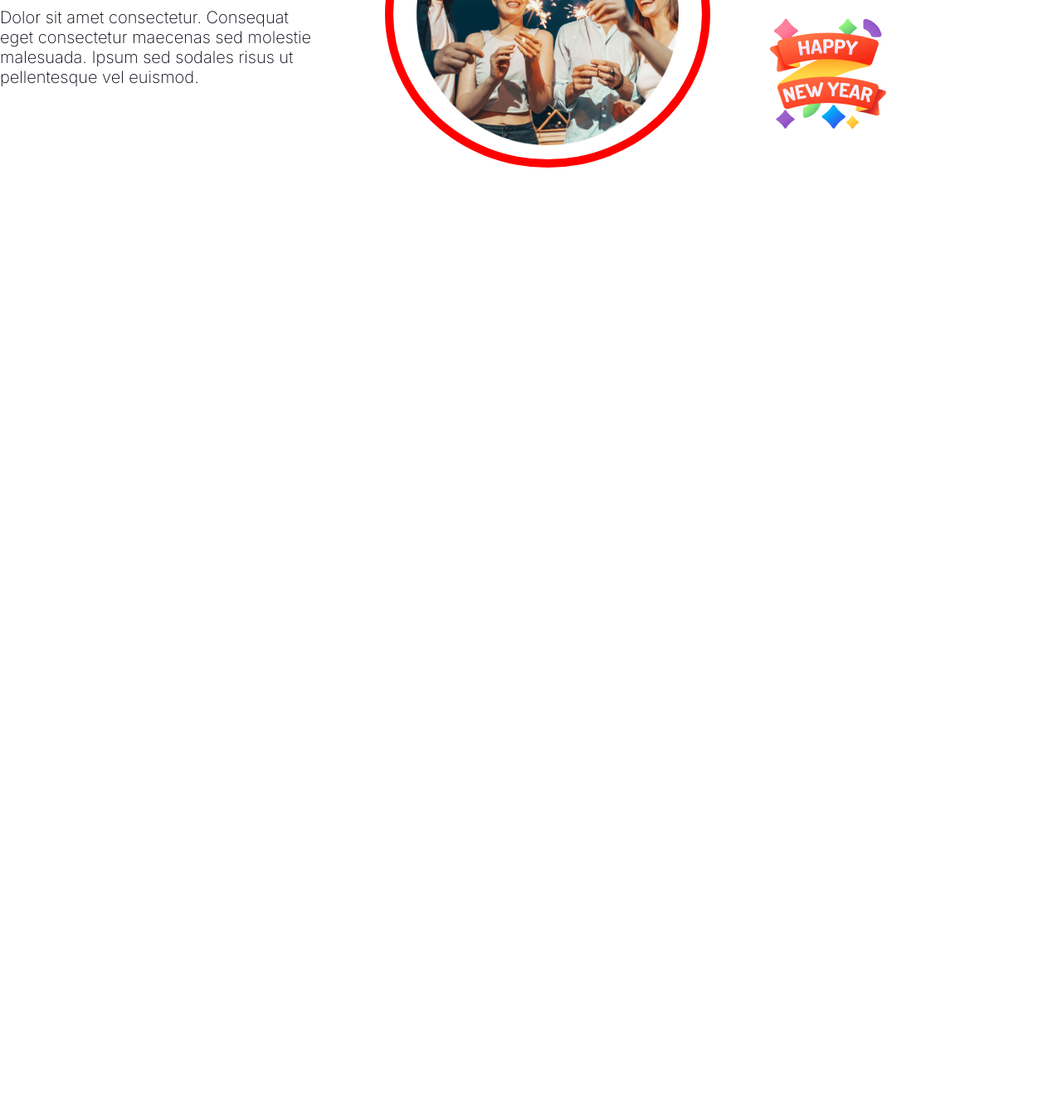
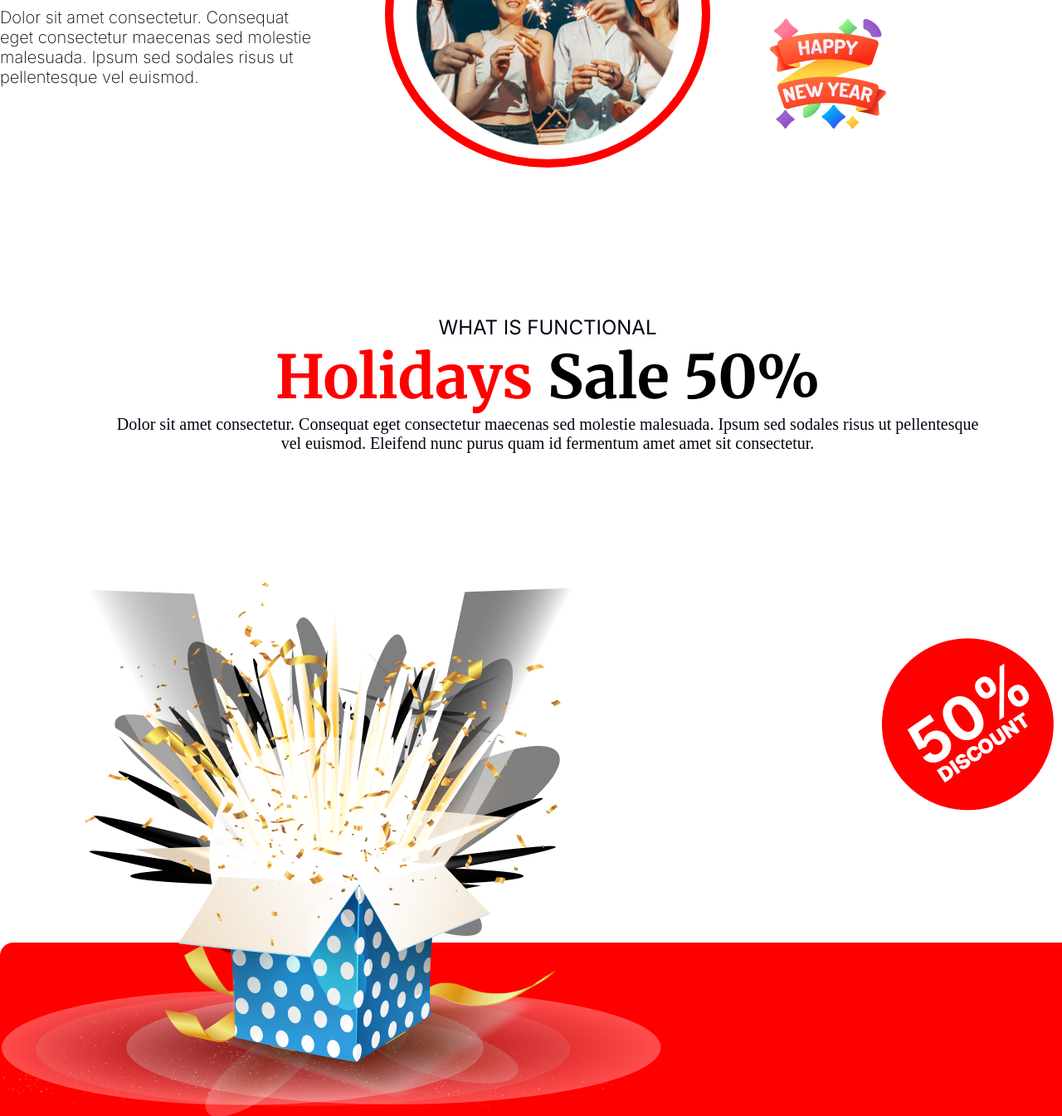
Before and after one commit to sohancse53/e-com-website, a plain HTML site: page index.html in a window 1280 px wide. Shown: the part 3186-4531 px from the top of the page at 83% size. Before the commit the page ends 3446 px from the top, so only its background shows below. Drawn offline with Linux system fonts and the light colour scheme.

Commit message:
adding holiday section

```diff
--- a/index.html
+++ b/index.html
@@ -72,6 +72,19 @@
             </div>
         </div>
 
+
+        <div class="holiday">
+            <div class="holiday-title">
+                <h4 class="inter-normal">WHAT IS FUNCTIONAL</h4>
+                <h2 class="merriweather-normal"><span style="color: red;">Holidays</span> Sale 50%</h2>
+                <p>Dolor sit amet consectetur. Consequat eget consectetur maecenas sed
+                  molestie malesuada. Ipsum sed sodales risus ut pellentesque vel euismod. Eleifend nunc purus quam id fermentum amet amet sit consectetur.</p>
+            </div>
+
+        </div>
+
+
+
      </main>
 </body>
 </html>
--- a/styles/style.css
+++ b/styles/style.css
@@ -204,3 +204,39 @@ align-items: start;
 .offer .new-year{
     margin-top: 40px;
 }
+
+
+/* holiday section */
+.holiday{
+ width: 1320px;
+  height: 985px;
+  margin: 120px auto;
+
+  background-image: url('../images/Group 75.png'),url('../images/Group 44.png'),url('../images/Rectangle 2.png');
+  background-repeat: no-repeat;
+  background-position: bottom left, center right, bottom right;
+text-align: center;
+
+}
+
+.holiday .holiday-title{
+    width: 1060px;
+    margin: 0 auto;
+
+}
+
+.holiday .holiday-title h4{
+    color: #070211;
+    font-size: 24px;
+    font-weight: 400;
+}
+
+.holiday .holiday-title h2{
+    font-size: 72px;
+    font-stretch: bold;
+}
+.holiday .holiday-title p{
+    font-size: 20px;
+    font-weight: 200;
+    color: #070211;
+}
```
